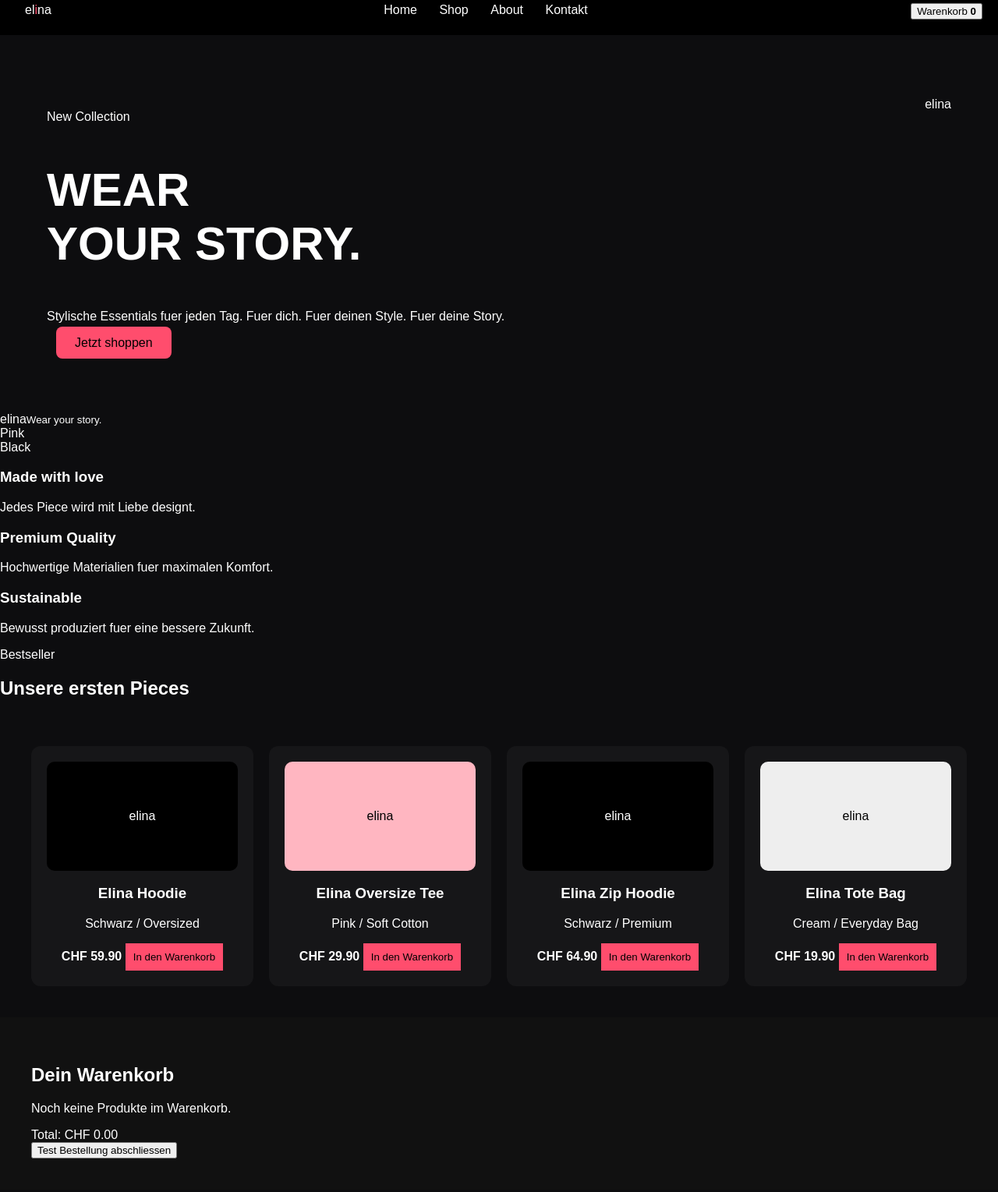
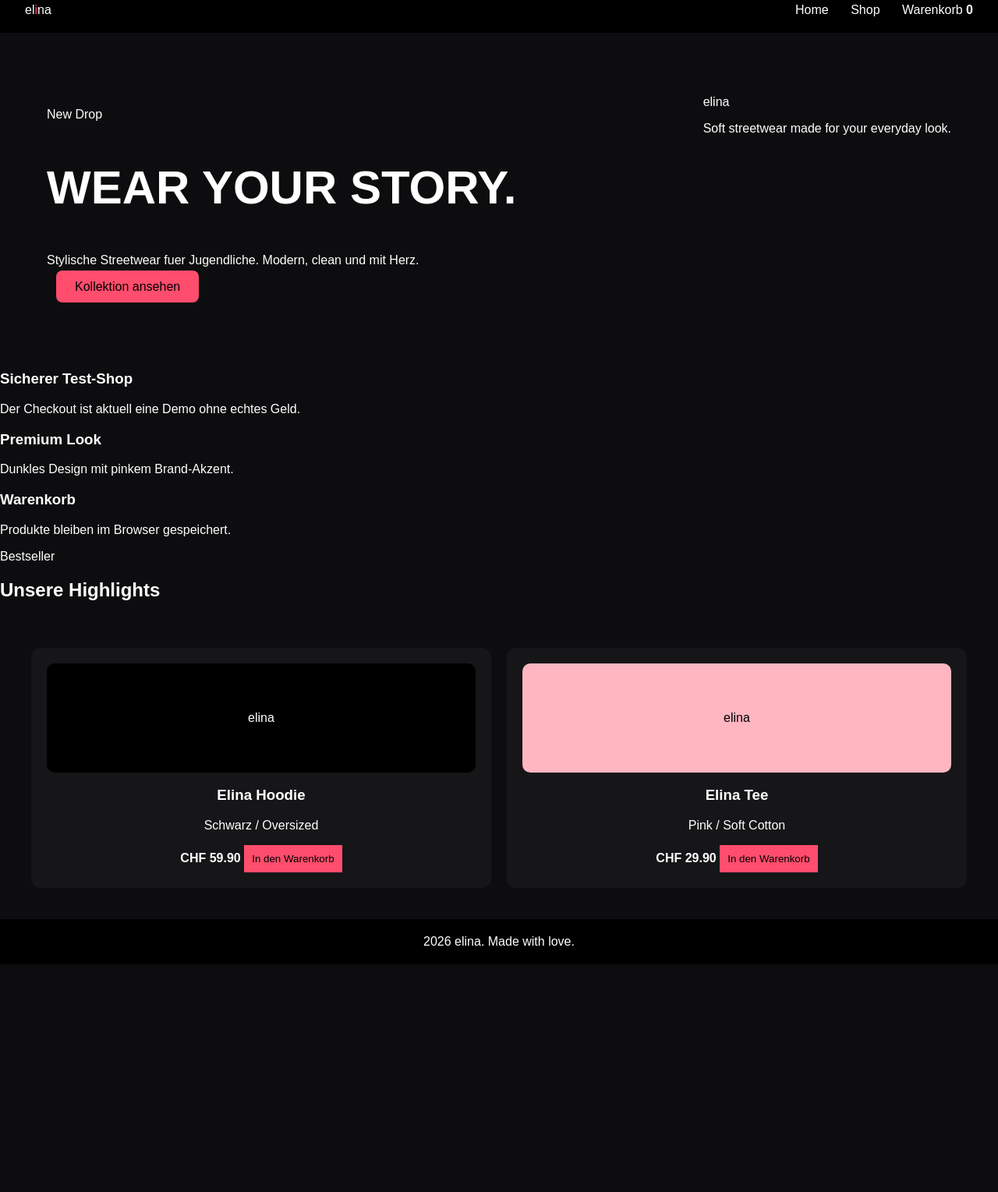
Before and after one commit to Luke11w/website, a plain HTML site: page index.html in a window 1280 px wide. Shown: the part 16-1545 px from the top of the page at 78% size. After the commit the page ends 1253 px from the top, so only its background shows below. Drawn offline with Linux system fonts and the light colour scheme.

Commit message:
Turn homepage into professional landing page

```diff
--- a/index.html
+++ b/index.html
@@ -3,105 +3,63 @@
 <head>
   <meta charset="UTF-8" />
   <meta name="viewport" content="width=device-width, initial-scale=1.0" />
-  <title>elina | Wear Your Story</title>
+  <title>elina | Clothing Brand</title>
   <link rel="stylesheet" href="style.css" />
 </head>
 <body>
   <header class="site-header">
-    <a class="brand" href="#home">el<span>i</span>na</a>
+    <a class="brand" href="index.html">el<span>i</span>na</a>
     <nav>
-      <a href="#home">Home</a>
-      <a href="#shop">Shop</a>
-      <a href="#about">About</a>
-      <a href="#kontakt">Kontakt</a>
+      <a href="index.html">Home</a>
+      <a href="shop.html">Shop</a>
+      <a href="warenkorb.html">Warenkorb <b id="cartCount">0</b></a>
     </nav>
-    <button class="cart-btn" id="cartBtn">Warenkorb <b id="cartCount">0</b></button>
   </header>
 
-  <main id="home">
+  <main>
     <section class="hero">
-      <div class="hero-text">
-        <p class="eyebrow">New Collection</p>
-        <h1>WEAR<br>YOUR STORY.</h1>
-        <p class="intro">Stylische Essentials fuer jeden Tag. Fuer dich. Fuer deinen Style. Fuer deine Story.</p>
-        <a class="primary-btn" href="#shop">Jetzt shoppen</a>
+      <div>
+        <p class="eyebrow">New Drop</p>
+        <h1>WEAR YOUR STORY.</h1>
+        <p>Stylische Streetwear fuer Jugendliche. Modern, clean und mit Herz.</p>
+        <a class="primary-btn" href="shop.html">Kollektion ansehen</a>
       </div>
-      <div class="hero-visual">
-        <div class="mock-person"></div>
-        <div class="mock-logo">el<span>i</span>na</div>
+      <div class="hero-card">
+        <div class="logo-big">el<span>i</span>na</div>
+        <p>Soft streetwear made for your everyday look.</p>
       </div>
     </section>
 
-    <section class="brand-board">
-      <div class="logo-box big-logo">el<span>i</span>na<small>Wear your story.</small></div>
-      <div class="swatch pink-swatch">Pink</div>
-      <div class="swatch black-swatch">Black</div>
-      <div class="mini-card"><h3>Made with love</h3><p>Jedes Piece wird mit Liebe designt.</p></div>
-      <div class="mini-card"><h3>Premium Quality</h3><p>Hochwertige Materialien fuer maximalen Komfort.</p></div>
-      <div class="mini-card"><h3>Sustainable</h3><p>Bewusst produziert fuer eine bessere Zukunft.</p></div>
+    <section class="trust-grid">
+      <article><h3>Sicherer Test-Shop</h3><p>Der Checkout ist aktuell eine Demo ohne echtes Geld.</p></article>
+      <article><h3>Premium Look</h3><p>Dunkles Design mit pinkem Brand-Akzent.</p></article>
+      <article><h3>Warenkorb</h3><p>Produkte bleiben im Browser gespeichert.</p></article>
     </section>
 
-    <section class="shop" id="shop">
-      <div class="section-title">
+    <section class="section-title">
       <p>Bestseller</p>
-        <h2>Unsere ersten Pieces</h2>
-      </div>
-      <div class="products">
+      <h2>Unsere Highlights</h2>
+    </section>
+
+    <section class="products">
       <article class="product">
-          <div class="product-img black product-hoodie"><span>elina</span></div>
+        <div class="product-img black"><span>elina</span></div>
         <h3>Elina Hoodie</h3>
         <p>Schwarz / Oversized</p>
         <strong>CHF 59.90</strong>
         <button data-name="Elina Hoodie" data-price="59.90">In den Warenkorb</button>
       </article>
       <article class="product">
-          <div class="product-img pink product-tee"><span>elina</span></div>
-          <h3>Elina Oversize Tee</h3>
+        <div class="product-img pink"><span>elina</span></div>
+        <h3>Elina Tee</h3>
         <p>Pink / Soft Cotton</p>
         <strong>CHF 29.90</strong>
-          <button data-name="Elina Oversize Tee" data-price="29.90">In den Warenkorb</button>
+        <button data-name="Elina Tee" data-price="29.90">In den Warenkorb</button>
       </article>
-        <article class="product">
-          <div class="product-img black product-zip"><span>elina</span></div>
-          <h3>Elina Zip Hoodie</h3>
-          <p>Schwarz / Premium</p>
-          <strong>CHF 64.90</strong>
-          <button data-name="Elina Zip Hoodie" data-price="64.90">In den Warenkorb</button>
-        </article>
-        <article class="product">
-          <div class="product-img cream product-bag"><span>elina</span></div>
-          <h3>Elina Tote Bag</h3>
-          <p>Cream / Everyday Bag</p>
-          <strong>CHF 19.90</strong>
-          <button data-name="Elina Tote Bag" data-price="19.90">In den Warenkorb</button>
-        </article>
-      </div>
-    </section>
-
-    <section class="cart-section" id="cart">
-      <h2>Dein Warenkorb</h2>
-      <div id="cartItems" class="cart-items"><p class="empty">Noch keine Produkte im Warenkorb.</p></div>
-      <div class="cart-total">Total: CHF <span id="cartTotal">0.00</span></div>
-      <button class="checkout-btn" id="checkoutBtn">Test Bestellung abschliessen</button>
-    </section>
-
-    <section class="about" id="about">
-      <h2>Ueber elina</h2>
-      <p>elina ist eine junge, stylische Clothing Brand mit einer weichen Schrift und einem Herz beim i-Punkt. Die Marke steht fuer Style, Freundschaft und Selbstbewusstsein.</p>
-    </section>
-
-    <section class="newsletter" id="kontakt">
-      <h2>Join the elina club</h2>
-      <p>Erhalte News zu Drops und neuen Designs.</p>
-      <form id="newsletterForm">
-        <input type="email" placeholder="Deine E-Mail" required>
-        <button>Abonnieren</button>
-      </form>
-      <p id="formMessage"></p>
     </section>
   </main>
 
-  <footer><p>2026 elina. Made with love.</p></footer>
+  <footer>2026 elina. Made with love.</footer>
   <script src="script.js"></script>
 </body>
 </html>
```
Lines whose indentation alone changed are shown as unchanged.
